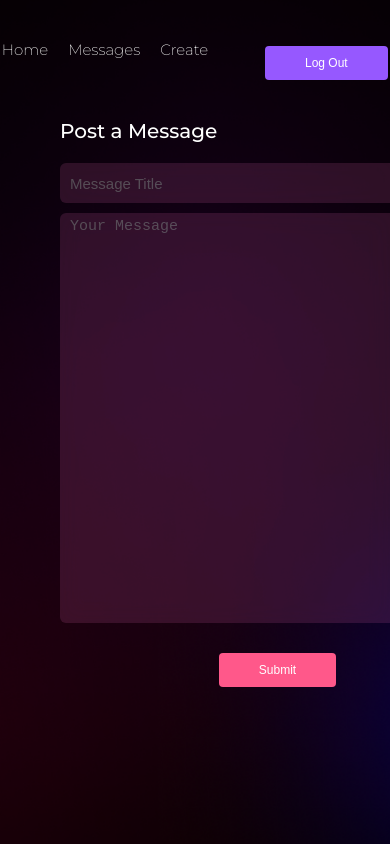
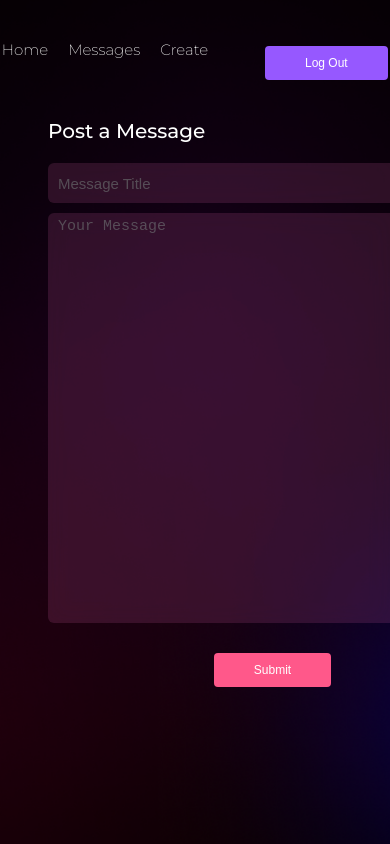
Before and after one commit to Faiz-wdr/nessage_post, a React (Create React App) app: page /CreatePost in a window 390 px wide. Shown: the top 844 px of the page. Built offline with nearby package versions, Linux system fonts and the light colour scheme; no server answers; sample sign-in values are in the browser's storage.

Commit message:
CratePost page aligned

```diff
--- a/src/Pages/CreatePost.css
+++ b/src/Pages/CreatePost.css
@@ -59,17 +59,22 @@ cursor: pointer;
 }
 
 @media (max-width: 480px){
-
+    /* .container{
+        background-color: yellow;
+    } */
     h1{
         font-size: 20px;
     }
+    .container{
+    margin-left: -6px;
+}
     .card-msg{
         margin: 50px 50px 50px 50px;
         width: 355px;
     }
 
     .form-control, .form-control-msg{
-        width: 210px;
+        width: 220px;
 
     }
     .form-control-msg{
@@ -78,7 +83,7 @@ cursor: pointer;
 
    .btn-createpost{
     font-size: 12px;
-    margin-left: -60px;
+    margin-left: -65px;
     margin-top: 180px;
 
     }
```
